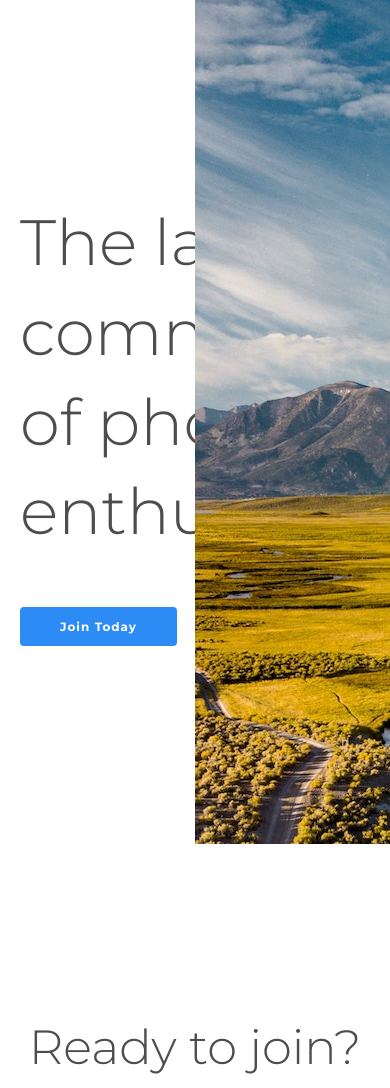
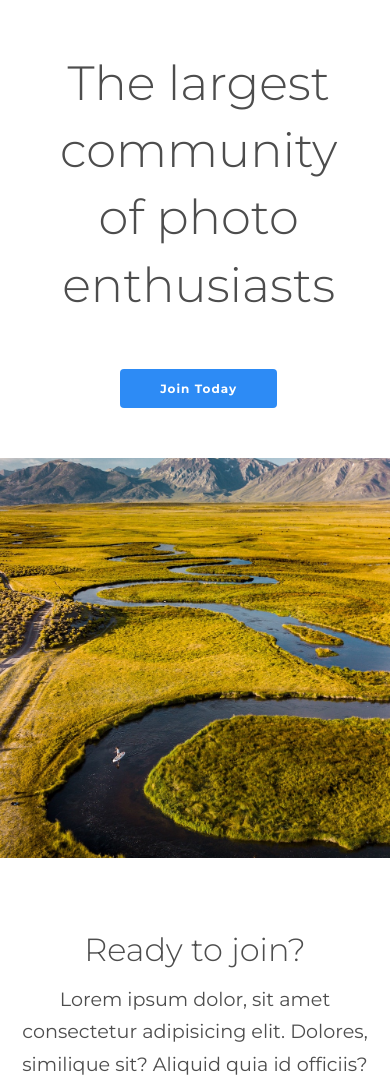
Before and after one commit to jtipec/Ejercicio-029, a plain HTML site: page index.html in a window 390 px wide. Shown: the top 1088 px of the page. Drawn offline with Linux system fonts and the light colour scheme.

Commit message:
master - sitio web terminado con pagina responsive

```diff
--- /dev/null
+++ b/sass/_mobile.scss
@@ -0,0 +1,58 @@
+@media (max-width:768px) {
+
+    // utility class
+    .container {
+        padding: 0 10px;
+    }
+
+    .display-1 {
+        font-size: 3rem;
+    }
+
+    .display-2 {
+        font-size: 2rem;
+        padding-top: 0;
+    }
+
+    .large {
+        font-size: 1.2rem;
+    }
+
+    // mainheader
+    .mainheader {
+        height: 100%;
+        display: flex;
+        flex-direction: column;
+    }
+
+    .mainheader-title,
+    .mainheader-image {
+        width: 100%;
+    }
+
+    .mainheader-title {
+        padding: 50px;
+        text-align: center;
+    }
+
+    .mainheader-image {
+        background-image: url(../img/showcase.jpg);
+        background-position: center;
+        background-repeat: no-repeat;
+        background-size: cover;
+        height: 400px;
+    }
+
+    // join
+    .join {
+        padding: 70px 0;
+
+        &-parr-1 {
+            padding-bottom: 30px;
+        } // end join-parr-1
+        &-form {
+            padding: 40px;
+            width: 100%;
+        } // end join-form
+    } // end join
+}
--- a/sass/style.scss
+++ b/sass/style.scss
@@ -129,3 +129,5 @@ a { text-decoration: none;}
         font-size: 13px;
     } // mainfooter-link
 } // mainfooter
+
+@import './mobile';
```
Also changed, not shown: css/style.css.
